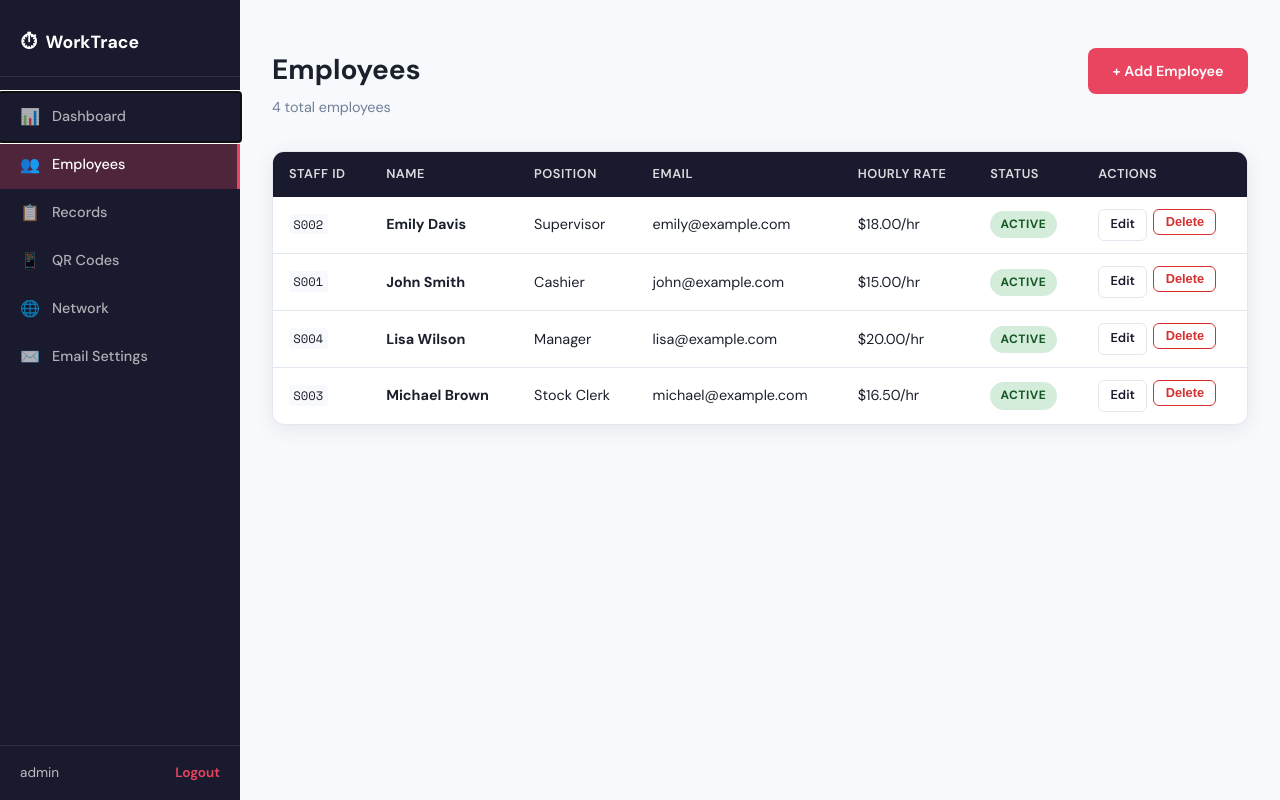
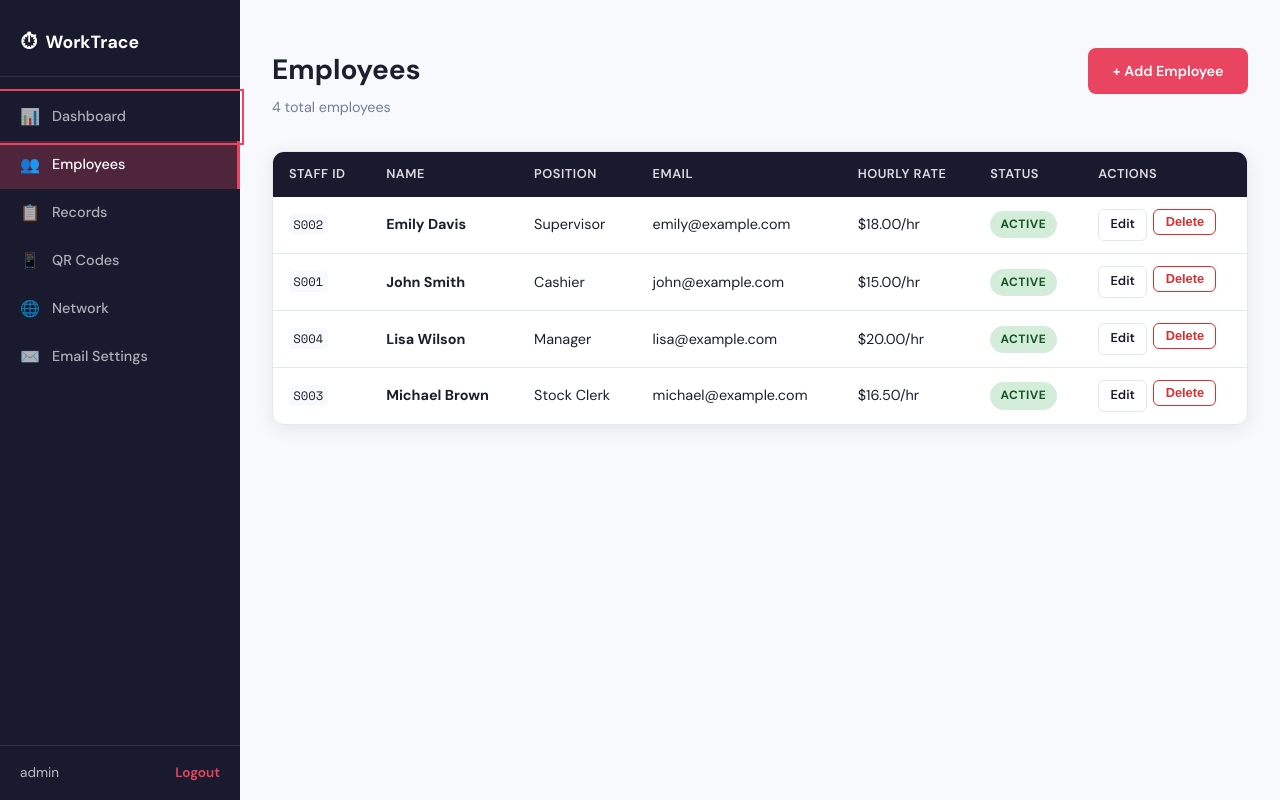
Before and after one commit to ISSA-DX/WorkTrace, a Flask app: page /admin/employees in a window 1280 px wide, with the restyled element focused. Run offline with Flask 3, Linux system fonts and the light colour scheme; a user stored in the database is signed in; data comes from the database, SQL or seed files in the repository.

Commit message:
🎨 Palette: Add keyboard focus-visible styles for interactive elements
Co-authored-by: ISSA-DX <166920925+ISSA-DX@users.noreply.github.com>

```diff
--- a/static/css/style.css
+++ b/static/css/style.css
@@ -140,6 +140,21 @@ main { flex: 1; }
   outline: none;
   border-color: var(--accent);
   box-shadow: 0 0 0 3px rgba(233,69,96,.12);
+}
+
+/* Keyboard focus navigation */
+a:focus-visible,
+button:focus-visible,
+input:focus-visible,
+select:focus-visible,
+textarea:focus-visible,
+.btn:focus-visible,
+.btn-sm:focus-visible,
+.btn-outline-sm:focus-visible,
+.sidebar-link:focus-visible,
+.alert-close:focus-visible {
+  outline: 2px solid var(--accent);
+  outline-offset: 2px;
 }
 .form-group input:disabled { background: var(--bg); color: var(--text-muted); }
 .required { color: var(--accent); }
```
